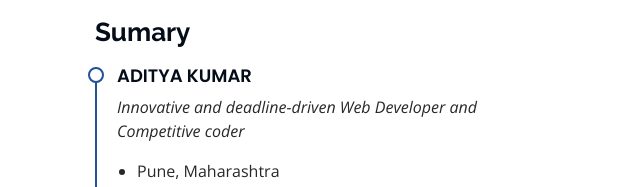
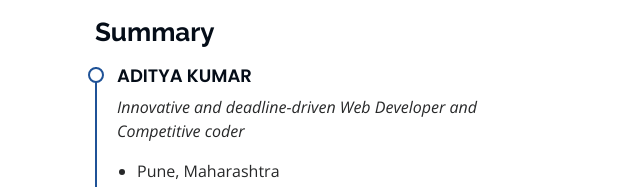
Before and after one commit to adityakrm2/cv, a plain HTML site: page index.html in a window 1280 px wide. Shown: the part 1963-2150 px from the top of the page, 217-857 px from the left. Drawn offline with nearby package versions, Linux system fonts and the light colour scheme; files whose address does not match are found by name.

Commit message:
Update index.html

```diff
--- a/index.html
+++ b/index.html
@@ -218,7 +218,7 @@
 
         <div class="row">
           <div class="col-lg-6" data-aos="fade-up">
-            <h3 class="resume-title">Sumary</h3>
+            <h3 class="resume-title">Summary</h3>
             <div class="resume-item pb-0">
               <h4>Aditya Kumar</h4>
               <p><em>Innovative and deadline-driven Web Developer and Competitive coder </em></p>
```
